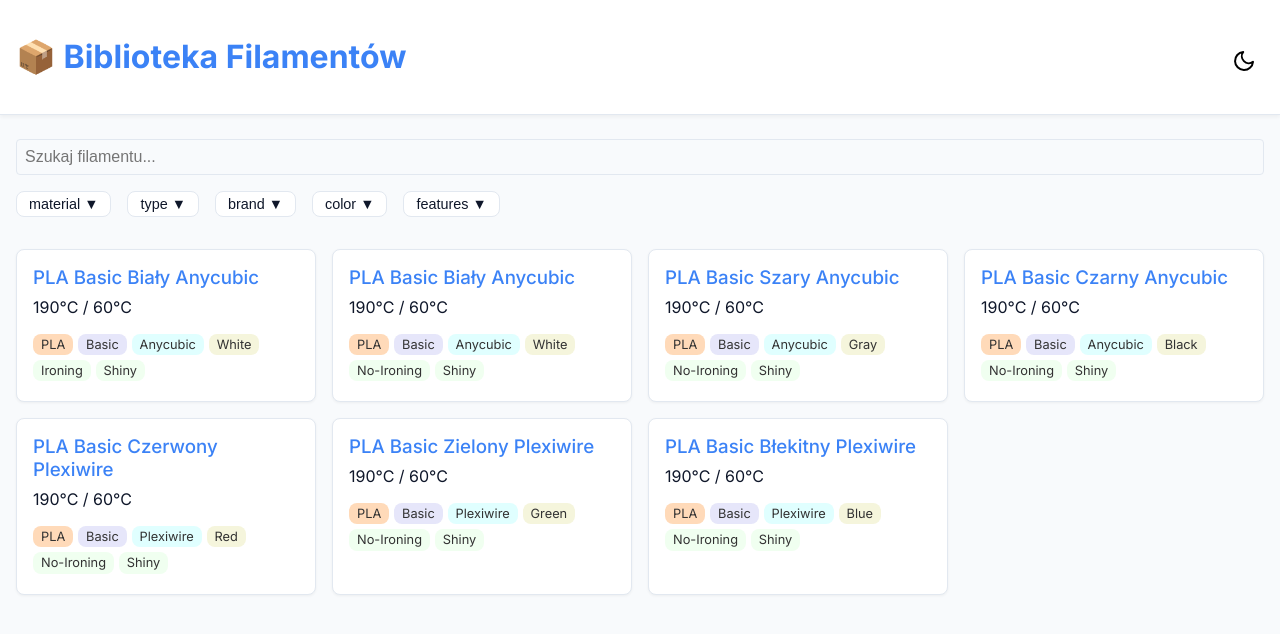
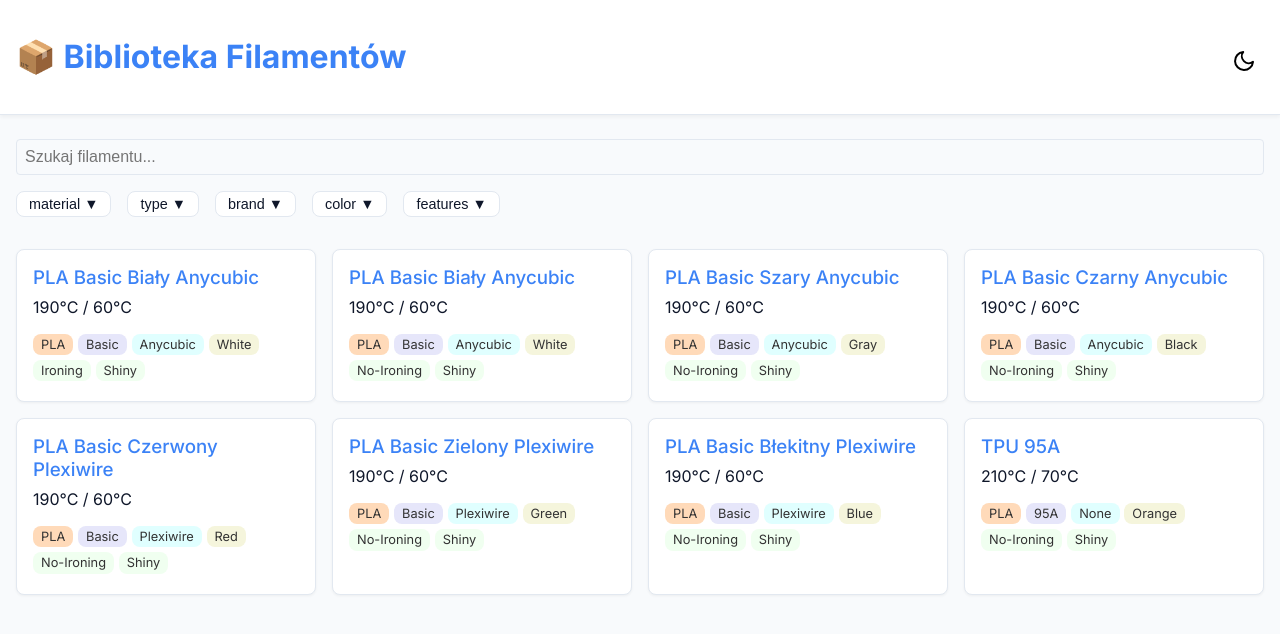
Before and after one commit to CeDwukropek/cedwukropek.github.io, a React (Create React App) app: page / in a window 1280 px wide. Shown: the top 634 px of the page. Built offline with nearby package versions, Linux system fonts and the light colour scheme.

Commit message:
multiple tags fix

```diff
--- a/public/filaments.json
+++ b/public/filaments.json
@@ -257,5 +257,42 @@
     },
     "buyLink": "https://allegro.pl/oferta/filament-plexiwire-pla-blue-niebieski-900g-300m-15198390973",
     "image": "pla-bialy-noironing.jpg"
+  },
+  {
+    "id": "8",
+    "name": "TPU 95A",
+    "type": "TPU",
+    "color": "Błekitny",
+    "tags": {
+      "material": ["PLA"],
+      "type": ["95A"],
+      "brand": ["None"],
+      "color": ["Orange"],
+      "features": ["No-Ironing", "Shiny"]
+    },
+    "settings": {
+      "Printer Settings": {
+        "layer height": "0.2mm",
+        "temperature": "210°C",
+        "bed": "70°C"
+      },
+      "Printing Speeds": {
+        "inner wall": "25mm/s",
+        "outer wall": "25mm/s",
+        "infill": "30mm/s",
+        "initial layer": "15mm/s",
+        "travel": "120mm/s"
+      },
+      "Retraction": {
+        "length": "1mm",
+        "speed": "25mm/s"
+      },
+      "Filament Details": {
+        "diameter": "1.75mm",
+        "flow": "98%"
+      }
+    },
+    "buyLink": "https://pl.aliexpress.com/item/1005009110562591.html?src=google&pdp_npi=4%40dis!PLN!122.47!58.99!!!!!%40!12000047959285630!ppc!!!&snps=y&snpsid=1&src=google&albch=shopping&acnt=897-548-8760&isdl=y&slnk=&plac=&mtctp=&albbt=Google_7_shopping&aff_platform=google&aff_short_key=_oDeeeiG&gclsrc=aw.ds&&albagn=888888&&ds_e_adid=746616099974&ds_e_matchtype=search&ds_e_device=c&ds_e_network=g&ds_e_product_group_id=2432726605827&ds_e_product_id=pl1005009110562591&ds_e_product_merchant_id=5551326180&ds_e_product_country=PL&ds_e_product_language=pl&ds_e_product_channel=online&ds_e_product_store_id=&ds_url_v=2&albcp=22441419261&albag=186573352268&isSmbAutoCall=false&needSmbHouyi=false&gad_source=1&gad_campaignid=22441419261&gclid=CjwKCAjwt-_FBhBzEiwA7QEqyCUkqL3E1f9MjOGzM8VccX3FqaXdiRCu6kl6VP1jpVfYz-xoZsbs9BoC8hsQAvD_BwE",
+    "image": "pla-bialy-noironing.jpg"
   }
 ]
--- a/src/components/SearchBar.js
+++ b/src/components/SearchBar.js
@@ -8,11 +8,15 @@
     setOpenGroup(openGroup === groupName ? null : groupName);
   };
 
-  const handleTagToggle = (tag) => {
-    if (selectedTags.includes(tag)) {
-      setSelectedTags(selectedTags.filter((t) => t !== tag));
+  const handleTagToggle = (groupName, tag) => {
+    // Check if the tag from this group is already selected.
+    const exists = selectedTags.some(
+      (t) => t.group === groupName && t.tag === tag
+    );
+    if (exists) {
+      setSelectedTags(selectedTags.filter((t) => !(t.group === groupName && t.tag === tag)));
     } else {
-      setSelectedTags([...selectedTags, tag]);
+      setSelectedTags([...selectedTags, { group: groupName, tag }]);
     }
   };
 
@@ -46,8 +50,8 @@
               <label key={tag} className="dropdown-item">
                 <input
                   type="checkbox"
-                  checked={selectedTags.includes(tag)}
-                  onChange={() => handleTagToggle(tag)}
+                  checked={selectedTags.some((t) => t.group === groupName && t.tag === tag)}
+                  onChange={() => handleTagToggle(groupName, tag)}
                 />
                 {tag}
               </label>
--- a/src/pages/Home.js
+++ b/src/pages/Home.js
@@ -1,11 +1,11 @@
 import React, { useEffect, useState } from "react";
 import FilamentCard from "../components/FilamentCard";
 import SearchBar from "../components/SearchBar";
-import { tagGroupMapping } from "../utils/tagGroupMapping";
 
 function Home() {
   const [filaments, setFilaments] = useState([]);
   const [search, setSearch] = useState("");
+  // selectedTags: Array of objects like { group: "Color", tag: "Red" }
   const [selectedTags, setSelectedTags] = useState([]);
 
   useEffect(() => {
@@ -14,37 +14,26 @@
       .then((data) => setFilaments(data));
   }, []);
 
-  // Updated filtering logic
+  // Group selectedTags by group.
+  const selectedByGroup = selectedTags.reduce((acc, { group, tag }) => {
+    if (!acc[group]) acc[group] = [];
+    acc[group].push(tag);
+    return acc;
+  }, {});
+
   const filtered = filaments.filter((filament) => {
     const matchSearch = filament.name.toLowerCase().includes(search.toLowerCase());
-
-    // Create a mapping for filament tags (by group based on our mapping)
-    // We assume filament.tags is an object: { groupName: [tag1, tag2, ...] }
-    const filamentTagsByGroup = {};
-    Object.entries(filament.tags || {}).forEach(([group, tags]) => {
-      filamentTagsByGroup[group] = new Set(tags);
+    // For each group filter, filament must have at least one of the tags in that group.
+    const matchTags = Object.entries(selectedByGroup).every(([group, filterTags]) => {
+      if (!filament.tags || !filament.tags[group]) return false;
+      return filterTags.some((tag) => filament.tags[group].includes(tag));
     });
 
-    // Group the selected tags by their group (using the same tagGroupMapping)
-    const selectedByGroup = {};
-    selectedTags.forEach((tag) => {
-      const group = tagGroupMapping[tag];
-      if (group) {
-        if (!selectedByGroup[group]) selectedByGroup[group] = [];
-        selectedByGroup[group].push(tag);
-      }
-    });
-
-    // For each group in which a filter is selected, the filament must match AT LEAST ONE tag.
-    const matchTags = Object.entries(selectedByGroup).every(([group, tags]) => {
-      const filamentSet = filamentTagsByGroup[group];
-      return filamentSet ? tags.some((t) => filamentSet.has(t)) : false;
-    });
-
-    return matchSearch && matchTags;
+    // Only apply tag filtering if some tags are selected.
+    return matchSearch && (Object.keys(selectedByGroup).length > 0 ? matchTags : true);
   });
 
-  // For the SearchBar, you can rebuild your groupedTags as before (if needed)...
+  // Build groupedTags for the SearchBar component.
   const groupedTags = filaments.reduce((acc, filament) => {
     Object.entries(filament.tags || {}).forEach(([group, tags]) => {
       if (!acc[group]) acc[group] = new Set();
@@ -62,7 +51,6 @@
         setSelectedTags={setSelectedTags}
         groupedTags={groupedTags}
       />
-
       <div className="grid">
         {filtered.map((f) => (
           <FilamentCard key={f.id} filament={f} />
--- a/src/utils/tagGroupMapping.js
+++ /dev/null
@@ -1,16 +0,0 @@
-export const tagGroupMapping = {
-    PLA: "material",
-    Basic: "type",
-    Anycubic: "brand",
-    Plexiwire: "brand",
-    White: "color",
-    Gray: "color",
-    Black: "color",
-    Red: "color",
-    Blue: "color",
-    Green: "color",
-    Ironing: "features",
-    "No-Ironing": "features",
-    Shiny: "features",
-    Mat: "features",
-};
```
